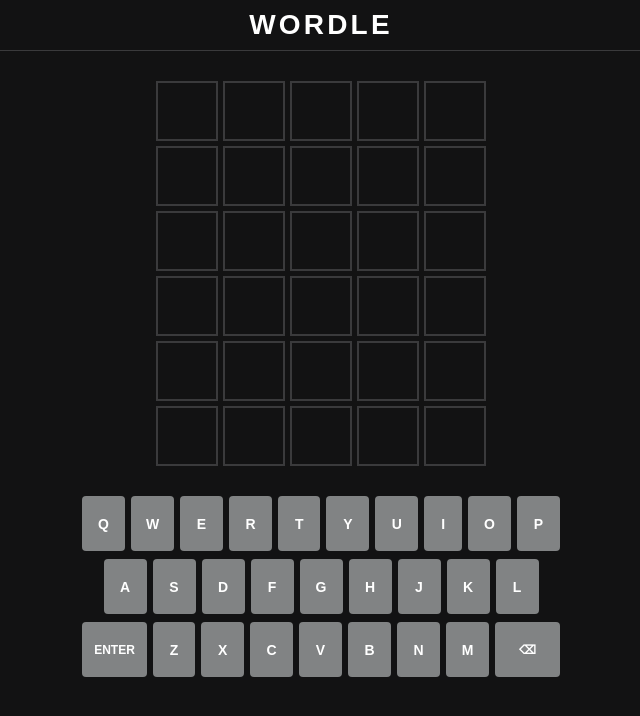
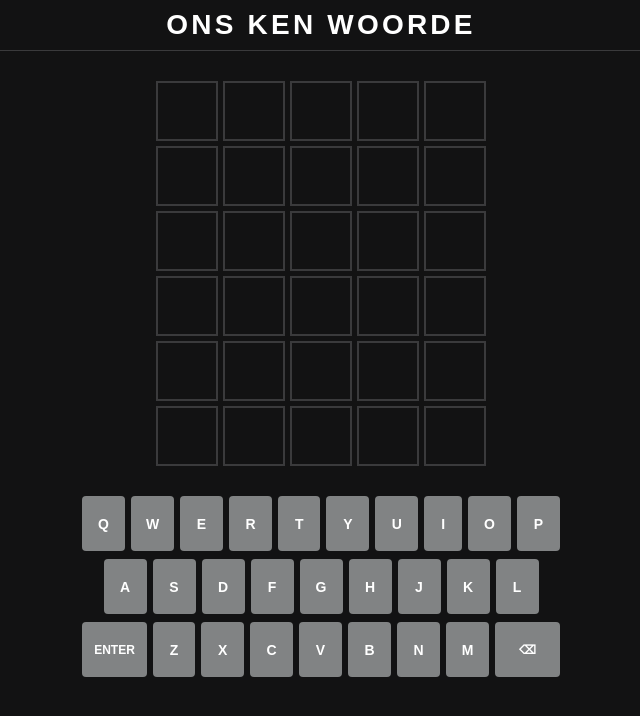
Before and after one commit to jeanmoolman/Wordle-family, a plain HTML site: page index.html in a window 1280 px wide. Shown: the whole page, without its empty margins (319-959 px from the left). Drawn offline with Linux system fonts and the light colour scheme.

Commit message:
Update index.html

```diff
--- a/index.html
+++ b/index.html
@@ -3,7 +3,7 @@
 <head>
     <meta charset="UTF-8">
     <meta name="viewport" content="width=device-width, initial-scale=1.0">
-    <title>Wordle Clone</title>
+    <title>Moolman ken woorde</title>
     <style>
         :root {
             --tile-size: 60px;
@@ -217,7 +217,7 @@
 <body>
 
     <header>
-        <h1>WORDLE</h1>
+        <h1>Ons ken woorde</h1>
     </header>
 
     <div id="message-box"></div>
```
